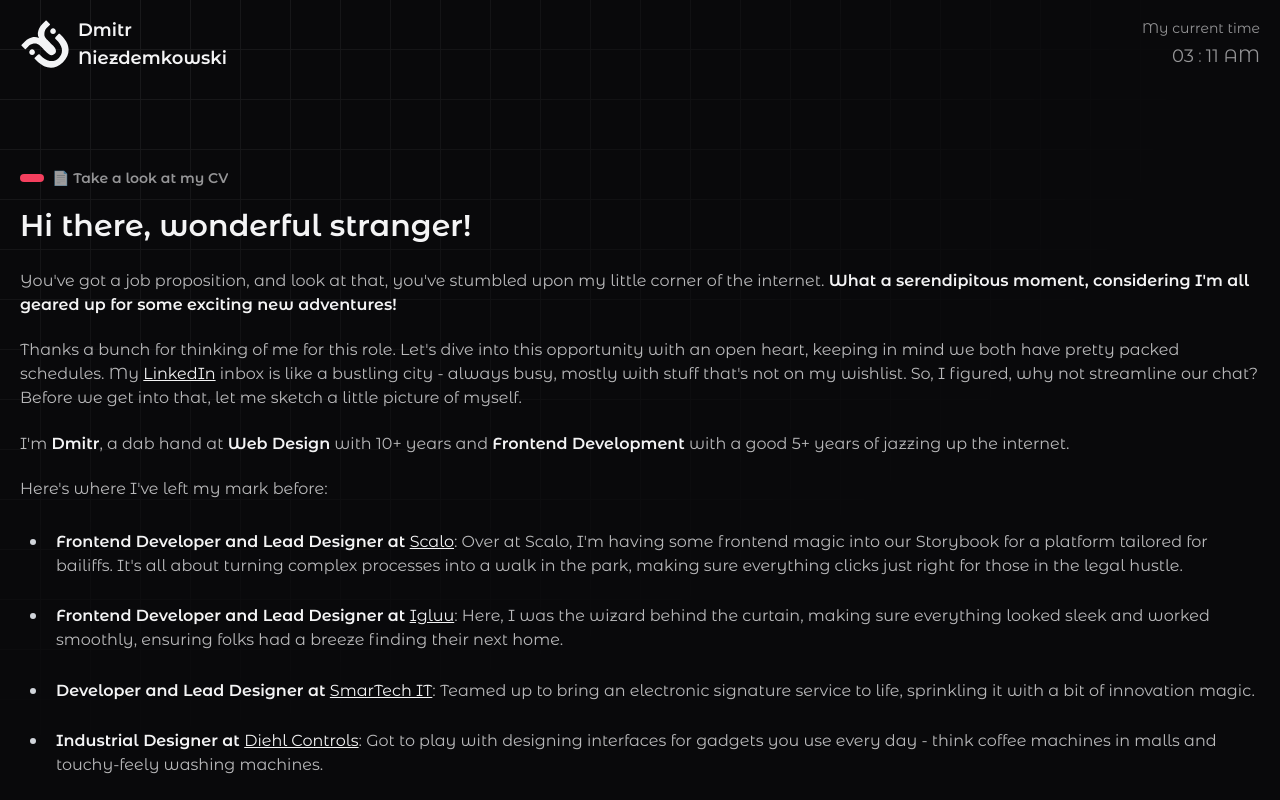
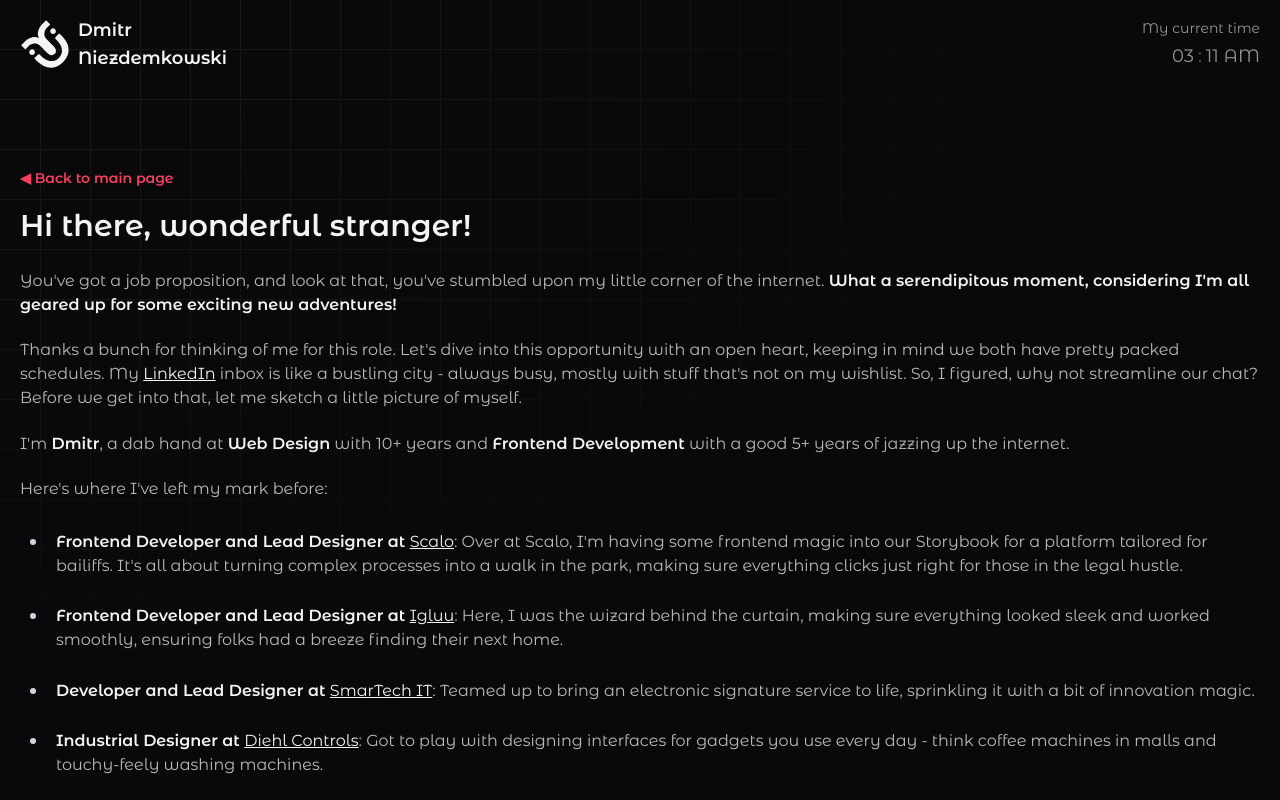
Before and after one commit to niezdem/niezdem, a Next.js app: page /contact in a window 1280 px wide. Shown: the top 800 px of the page. Built offline with nearby package versions, Linux system fonts and the light colour scheme.

Commit message:
feat: add back btn, fix container, change styles for links

```diff
--- a/app/contact/page.tsx
+++ b/app/contact/page.tsx
@@ -1,10 +1,14 @@
 import Link from '@/components/ui/Link';
+import Title from '@/components/ui/Title';
 import Info from './info.mdx';
 
 const ContactPage = () => {
   return (
     <>
-      <div className="n-container mb-4">
+      <div className="n-container prose prose-lg">
+        <Info />
+      </div>
+      <div className="n-container mt-4">
         <Link
           href="/Dmitr_Niezdemkowski_CV.pdf"
           target="_blank"
@@ -13,9 +17,6 @@ const ContactPage = () => {
           <div className="h-2 w-6 rounded-lg bg-rose-500" />
         </Link>
       </div>
-      <div className="n-container prose prose-lg">
-        <Info />
-      </div>
     </>
   );
 };
--- a/app/countries/page.tsx
+++ b/app/countries/page.tsx
@@ -48,9 +48,9 @@ const CountriesPage = async () => {
 
   if (!data) {
     return (
-      <main className="mx-auto max-w-4xl">
+      <div className="n-container">
         <Title size="3xl">Something bad happened. Refresh the page.</Title>
-      </main>
+      </div>
     );
   }
 
@@ -59,7 +59,7 @@ const CountriesPage = async () => {
   );
 
   return (
-    <main className="mx-auto max-w-4xl">
+    <div className="n-container">
       <Title size="3xl" className="mb-8">
         Countries I visited:{' '}
         <span className="opacity-75">{totalCountries}</span>
@@ -71,7 +71,7 @@ const CountriesPage = async () => {
           return <TripsByYear key={key} title={year} trips={trips} />;
         })}
       </div>
-    </main>
+    </div>
   );
 };
 
--- a/app/games/page.tsx
+++ b/app/games/page.tsx
@@ -113,9 +113,9 @@ const GamesPage = async () => {
 
   if (!data) {
     return (
-      <main className="mx-auto max-w-4xl">
+      <div className="n-container">
         <Title size="3xl">Something bad happened. Refresh the page.</Title>
-      </main>
+      </div>
     );
   }
 
@@ -124,7 +124,7 @@ const GamesPage = async () => {
   );
 
   return (
-    <main className="mx-auto max-w-4xl">
+    <div className="n-container">
       <Title size="3xl" className="mb-8">
         Games I beat: <span className="opacity-75">{total}</span>
       </Title>
@@ -140,7 +140,7 @@ const GamesPage = async () => {
 
         <PCInfo />
       </div>
-    </main>
+    </div>
   );
 };
 
--- a/app/layout.tsx
+++ b/app/layout.tsx
@@ -8,6 +8,7 @@ import clsx from 'clsx';
 import './globals.css';
 import Footer from '@/components/layout/Footer';
 import NavBar from '@/components/layout/NavBar';
+import BackButton from '@/components/layout/BackButton';
 
 const montserrat = Montserrat_Alternates({
   subsets: ['latin'],
@@ -95,7 +96,10 @@ const RootLayout = ({ children }: PropsWithChildren) => {
       <head />
       <body className="flex min-h-full flex-col font-montserrat">
         <NavBar />
-        <main className="flex-grow">{children}</main>
+        <main className="flex-grow">
+          <BackButton />
+          {children}
+        </main>
         <Footer />
         {/* <Analytics />
         <SpeedInsights /> */}
--- /dev/null
+++ b/components/layout/BackButton.tsx
@@ -0,0 +1,23 @@
+'use client';
+
+import { usePathname } from 'next/navigation';
+import Link from '@/components/ui/Link';
+
+const backlessLayoutPages = ['/'];
+
+const BackButton = () => {
+  const pathname = usePathname();
+  const isHasBack = !backlessLayoutPages.includes(pathname);
+
+  if (!isHasBack) {
+    return null;
+  }
+
+  return (
+    <div className="n-container mb-4">
+      <Link href="/" label="◀ Back to main page" />
+    </div>
+  );
+};
+
+export default BackButton;
--- a/components/ui/Link.tsx
+++ b/components/ui/Link.tsx
@@ -11,7 +11,7 @@ type Props = {
   size?: SizeClassKey | ResponsiveSize;
   label?: string;
   className?: string;
-  children: React.ReactNode;
+  children?: React.ReactNode;
 };
 
 const commonClasses =
@@ -30,10 +30,20 @@ const Link = ({
   return (
     <LinkNext target={target} href={href} className={classes}>
       {children}
-      <Text size={size} weight="bold">
+      <Text
+        size={size}
+        weight="bold"
+        className="text-rose-500 transition-colors duration-300"
+      >
         {label}
       </Text>
-      <span className="absolute bottom-0 left-0 h-2 w-full translate-x-[-100%] transform bg-rose-500 opacity-0 transition-all duration-300 group-focus:translate-x-0 group-focus:translate-y-1 group-focus:opacity-100 md:group-hover:translate-x-0 md:group-hover:translate-y-1 md:group-hover:opacity-100"></span>
+      <span
+        className="absolute bottom-0 left-0 hidden h-2 w-full bg-rose-500 transition-all
+        duration-300 md:block
+        md:translate-x-[-100%] md:translate-y-0 md:opacity-0
+        md:group-hover:translate-x-0 md:group-hover:translate-y-1 md:group-hover:opacity-100
+        md:group-focus:translate-x-0 md:group-focus:translate-y-1 md:group-focus:opacity-100"
+      ></span>
     </LinkNext>
   );
 };
```
